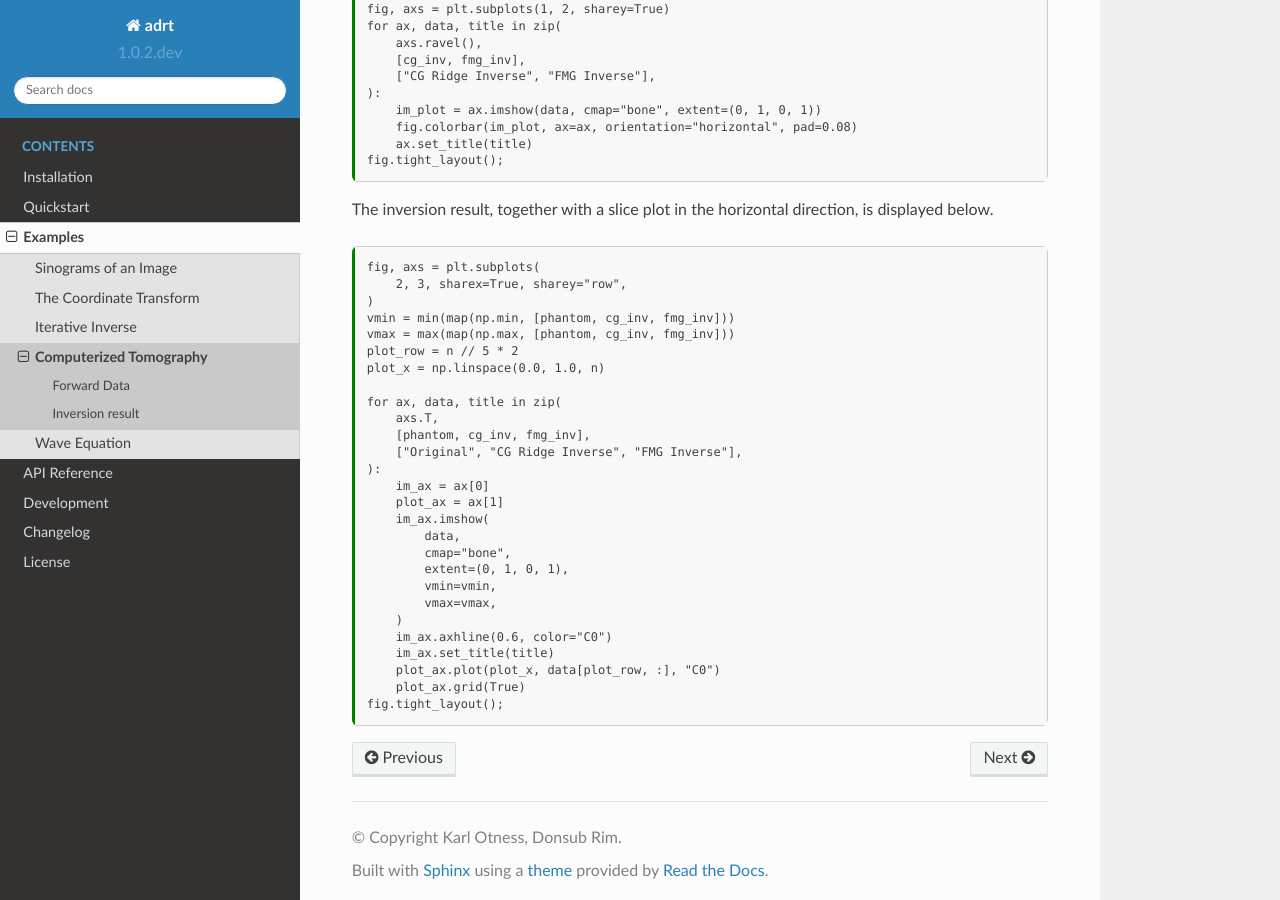
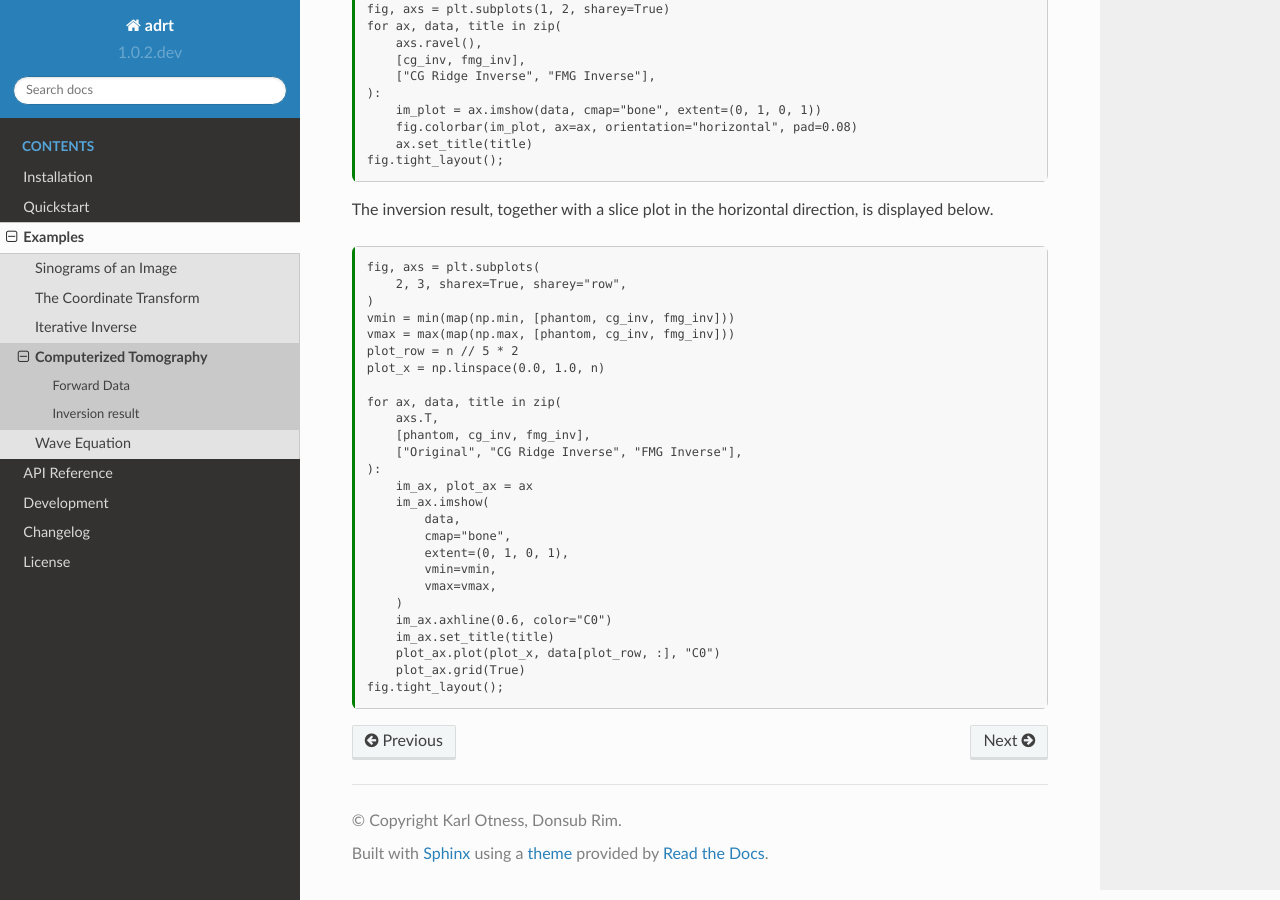
Before and after one commit to karlotness/adrt, a Sphinx documentation site: the page built from docs/examples.tomography.md, in a window 1280 px wide and 900 px high, scrolled down 1777 px. Built offline with Sphinx 7.4.7 and the Read the Docs theme 2.0.0, drawn with Linux system fonts in a browser that asks for light colours.

Commit message:
Unpack axes without explicit indexing.

```diff
--- a/docs/examples.tomography.md
+++ b/docs/examples.tomography.md
@@ -167,8 +167,7 @@ for ax, data, title in zip(
     [phantom, cg_inv, fmg_inv],
     ["Original", "CG Ridge Inverse", "FMG Inverse"],
 ):
-    im_ax = ax[0]
-    plot_ax = ax[1]
+    im_ax, plot_ax = ax
     im_ax.imshow(
         data,
         cmap="bone",
```
